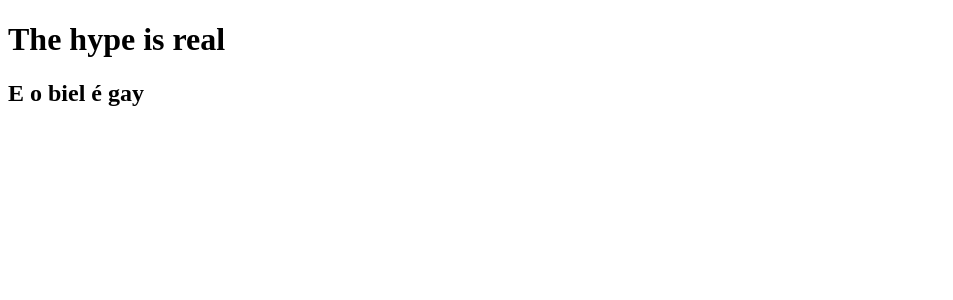
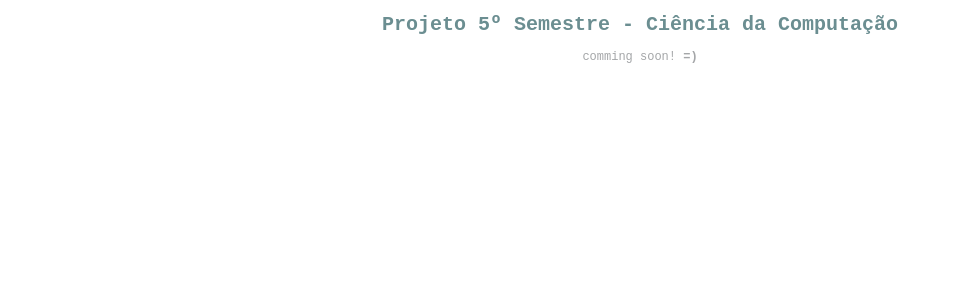
Before and after one commit to luizfoli/apart-community-chat, an Angular app: page / in a window 1280 px wide. Shown: the top 300 px of the page, without its empty margins (0-953 px from the left). Built offline with nearby package versions, Linux system fonts and the light colour scheme.

Commit message:
feat: creating the html of home

```diff
--- a/src/app/app.component.html
+++ b/src/app/app.component.html
@@ -1,2 +1 @@
-<h1>The hype is real</h1>
-<h2>E o biel é gay</h2>
+<app-home></app-home>
--- a/src/app/app.module.ts
+++ b/src/app/app.module.ts
@@ -2,10 +2,12 @@ import { BrowserModule } from '@angular/platform-browser';
 import { NgModule } from '@angular/core';
 
 import { AppComponent } from './app.component';
+import { HomeComponent } from './home/home.component';
 
 @NgModule({
   declarations: [
-    AppComponent
+    AppComponent,
+    HomeComponent
   ],
   imports: [
     BrowserModule
--- /dev/null
+++ b/src/app/home/home.component.css
@@ -0,0 +1,17 @@
+h1 {
+    text-align: center;
+    padding-right: auto;
+    padding-left: auto;
+    font-family: 'Courier New', Courier, monospace;
+    font-size: 20px;
+    color: #6b8e91
+}
+
+p {
+    text-align: center;
+    padding-right: auto;
+    padding-left: auto;
+    font-family: 'Courier New', Courier, monospace;
+    font-size: 12px;
+    color: #a4a6a8
+}
--- /dev/null
+++ b/src/app/home/home.component.html
@@ -0,0 +1,4 @@
+<h1>
+  Projeto 5º Semestre - Ciência da Computação
+</h1>
+<p>comming soon! <b>=)</b></p>
--- /dev/null
+++ b/src/app/home/home.component.ts
@@ -0,0 +1,15 @@
+import { Component, OnInit } from '@angular/core';
+
+@Component({
+  selector: 'app-home',
+  templateUrl: './home.component.html',
+  styleUrls: ['./home.component.css']
+})
+export class HomeComponent implements OnInit {
+
+  constructor() { }
+
+  ngOnInit() {
+  }
+
+}
```
Also changed, not shown: 1 other file (tests, documents, lock files or other folders).
